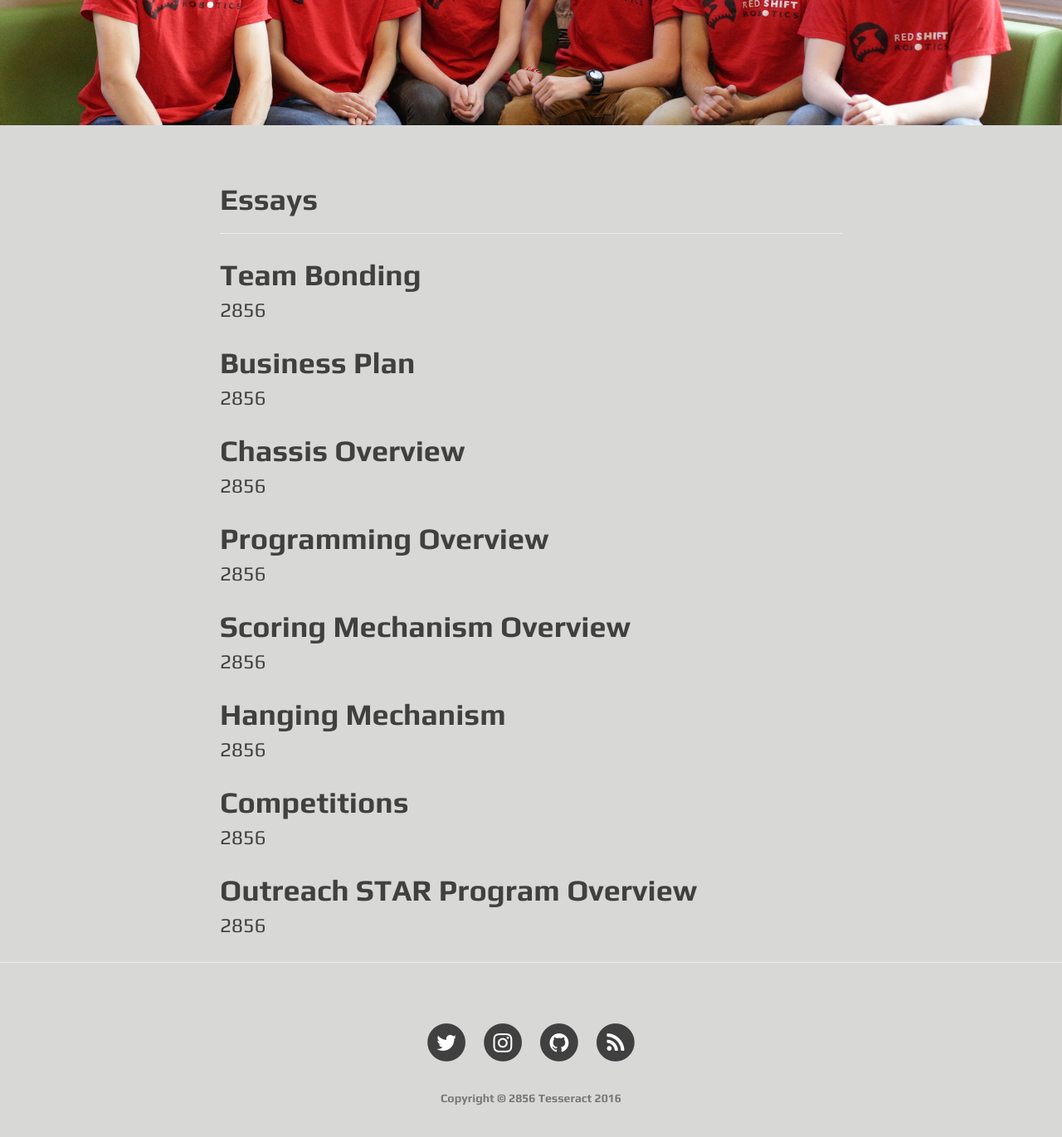
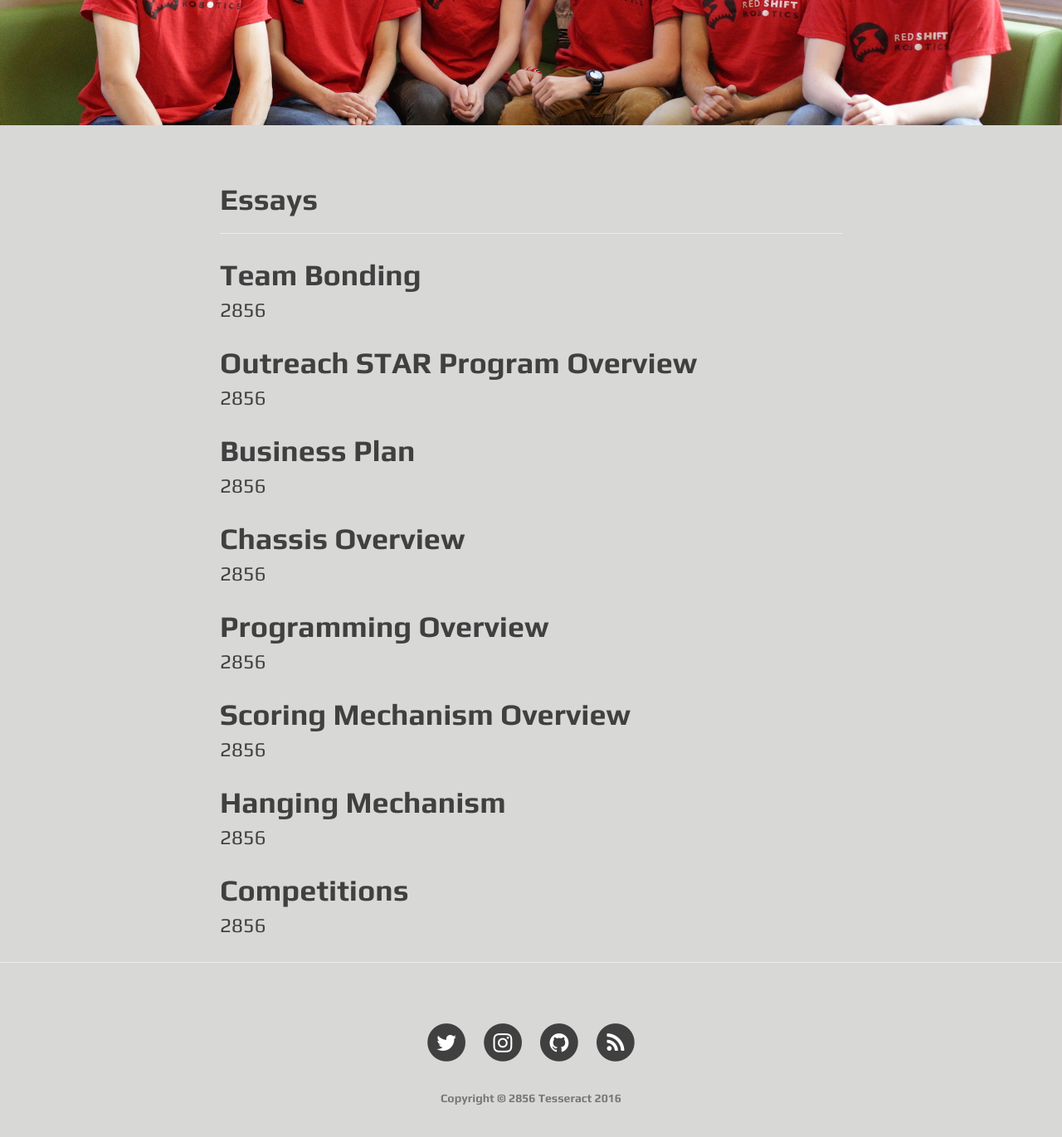
Before and after one commit to redshiftrobotics/2856-essays, a Jekyll site: the page built from index.html, in a window 1280 px wide and 1400 px high, scrolled down 449 px. Shown: the top 1371 px of the window at 83% size. Built offline with Jekyll 4.4.1, drawn with Linux system fonts in a browser that asks for light colours; nearby versions of some CDN libraries; the list of posts is cut into pages by our own code.

```diff
--- a/_config.yml
+++ b/_config.yml
@@ -14,5 +14,5 @@ instagram_username: 2856tesseract
 markdown: kramdown
 highlighter: rouge
 permalink: pretty
-paginate: 9
+paginate: 8
 exclude: ["less","node_modules","Gruntfile.js","package.json","README.md"]
--- a/_posts/2015-09-01-outreach.markdown
+++ b/_posts/2015-09-01-outreach.markdown
@@ -2,7 +2,7 @@
 layout:     post
 title:      "Outreach STAR Program Overview"
 subtitle:   "2856"
-date:       2016-09-01 20:04:12
+date:       2015-09-01 20:04:12
 ---
 
 <object data="http://essays.2856.io/img/outreach.pdf" type="application/pdf" width="100%" height="1000px">
```
